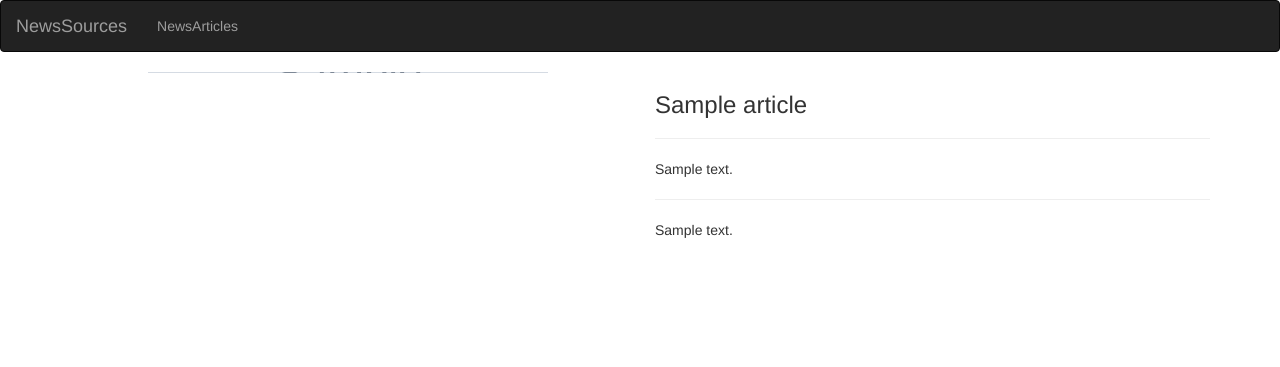
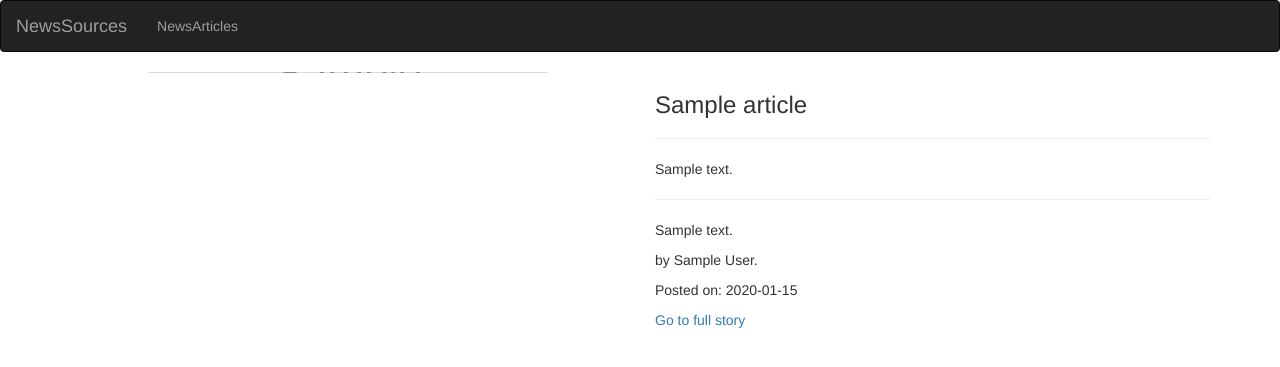
Before and after one commit to alvynah/News-A.Tickle-, a Flask app: template app/templates/news.atickle.html in a window 1280 px wide. Shown: the top 367 px of the page. Run offline with Flask 2, Linux system fonts and the light colour scheme; the template is opened without the code that fills it: most values are stand-ins (such as "Sample title", 1, 10 or a date in 2020); grey boxes marked "Sample" are stand-in pictures; parts of the project's set-up code (start-up, migrations or seed data) failed here and were passed over; some libraries are stand-ins or nearby versions.

Commit message:
Display the time that an article was posted and a link to the full article

```diff
--- a/app/requests.py
+++ b/app/requests.py
@@ -1,6 +1,7 @@
 from app import app
 import urllib.request,json
 from .models import newsources,articles
+
 Sources = newsources.Sources
 Articles = articles.Articles
 
@@ -101,6 +102,8 @@ def process_article_results(article_list):
         publishedAt = article_item.get('publishedAt')
         content = article_item.get('content')
 
+
+
         if urlToImage:
             article_object = Articles(id, author, title, description, url, urlToImage, publishedAt, content)
             article_results.append(article_object)
--- a/app/templates/news.atickle.html
+++ b/app/templates/news.atickle.html
@@ -15,8 +15,18 @@
             <p>{{article_items.description}}</p>
             <hr>
             <p>{{article_items.content}}</p>
-        </div>
-        <div>
+            <div class="animated fadeInUp details">
+                {%if article_items.author%}
+                <p class="font-weight-normal">by {{article_items.author}}</a>.
+                </p>
+                {%endif%} {%if article_items.publishedAt%}
+                <p>Posted on: {{article_items.publishedAt[:10]}}</p>
+                {%endif%}
+
+                <p><a href="{{ article_items.url }}">Go to full story</a></p>
+
+
+            </div>
         </div>
     </div>
     {% endfor%}
--- a/app/views.py
+++ b/app/views.py
@@ -20,6 +20,5 @@ def newatickles(id):
     View movie page function that returns the movie details page and its data
     '''
     article_items=get_article(id)
-    print(article_items)
     title=f'{id}'
     return render_template('news.atickle.html', title=title, articles=article_items)
```
